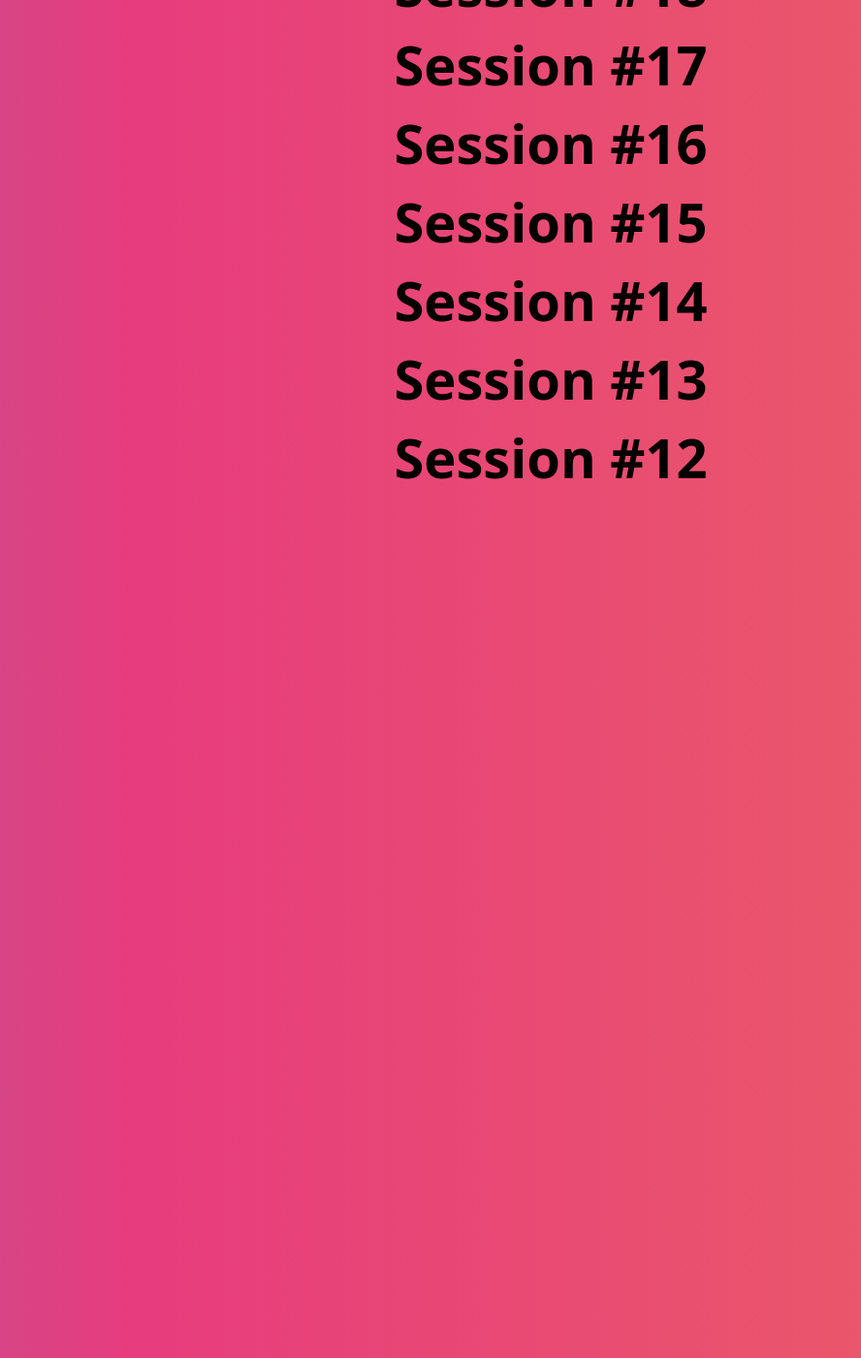
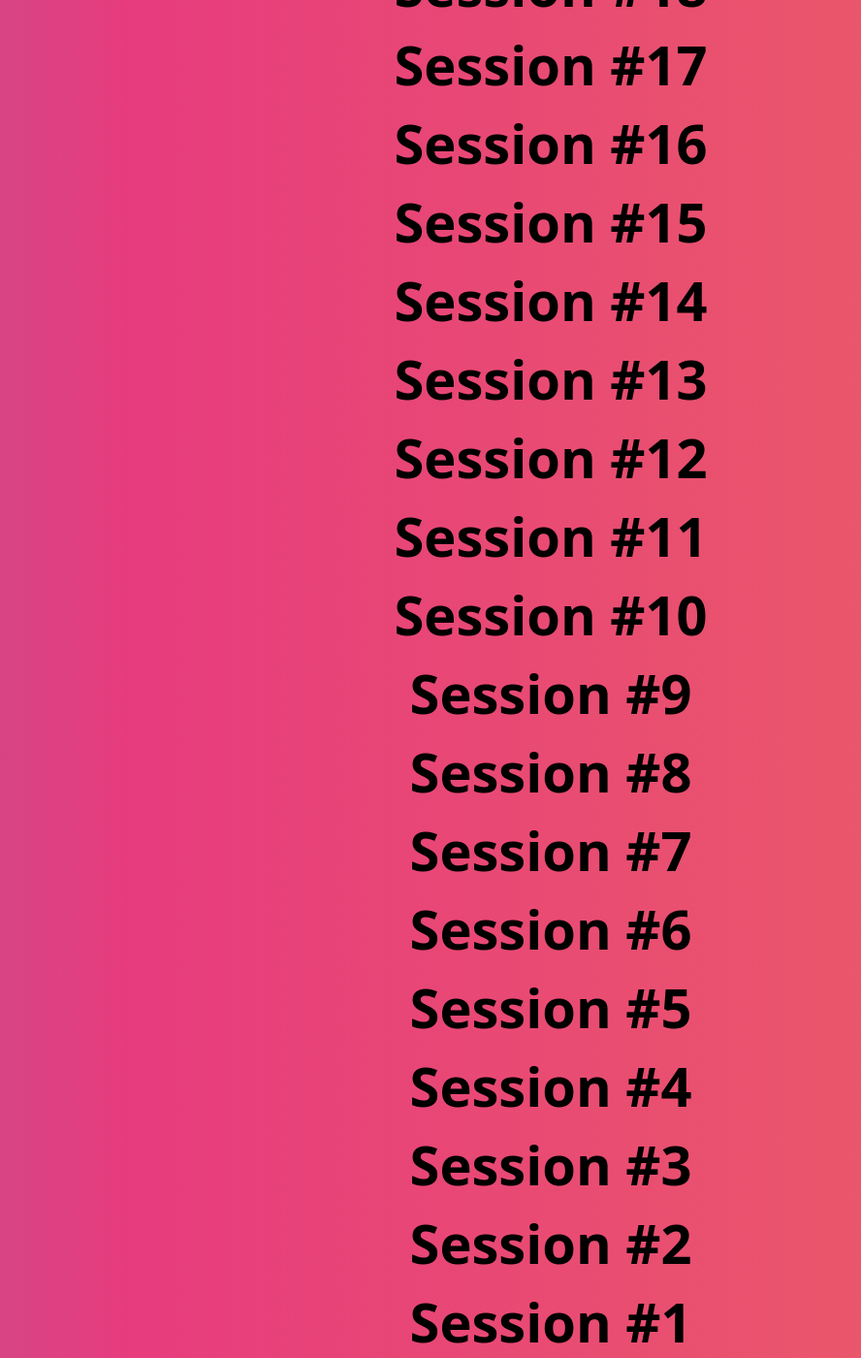
Before and after one commit to neemesis/neemesis.github.io, a Jekyll site: the page mixes.html, which Jekyll copies as it is, in a window 1280 px wide and 1400 px high, scrolled down 3906 px. Shown: the whole window at 97% size, without its empty margins (72-960 px from the left). Built offline with Jekyll 4.4.1, drawn with Linux system fonts in a browser that asks for light colours.

Commit message:
Update mixes.html

```diff
--- a/mixes.html
+++ b/mixes.html
@@ -162,6 +162,17 @@
                 <a href="https://www.mixcloud.com/neeemesis/session-14/" target="_blank">Session #14</a>
                 <a href="https://www.mixcloud.com/neeemesis/session-13/" target="_blank">Session #13</a>
                 <a href="https://www.mixcloud.com/neeemesis/session-12/" target="_blank">Session #12</a>
+                <a href="https://www.mixcloud.com/neeemesis/session-4/" target="_blank">Session #11</a>
+                <a href="https://www.mixcloud.com/neeemesis/session-3/" target="_blank">Session #10</a>
+                <a href="https://www.mixcloud.com/neeemesis/session-2/" target="_blank">Session #9</a>
+                <a href="https://www.mixcloud.com/neeemesis/session-1/" target="_blank">Session #8</a>
+                <a href="https://www.mixcloud.com/neeemesis/session-7/" target="_blank">Session #7</a>
+                <a href="https://www.mixcloud.com/neeemesis/session-6/" target="_blank">Session #6</a>
+                <a href="https://www.mixcloud.com/neeemesis/session-5/" target="_blank">Session #5</a>
+                <a href="https://www.mixcloud.com/neeemesis/session-11/" target="_blank">Session #4</a>
+                <a href="https://www.mixcloud.com/neeemesis/session-10/" target="_blank">Session #3</a>
+                <a href="https://www.mixcloud.com/neeemesis/session-9/" target="_blank">Session #2</a>
+                <a href="https://www.mixcloud.com/neeemesis/session-8/" target="_blank">Session #1</a>
         </div>
 </body>
 
```
